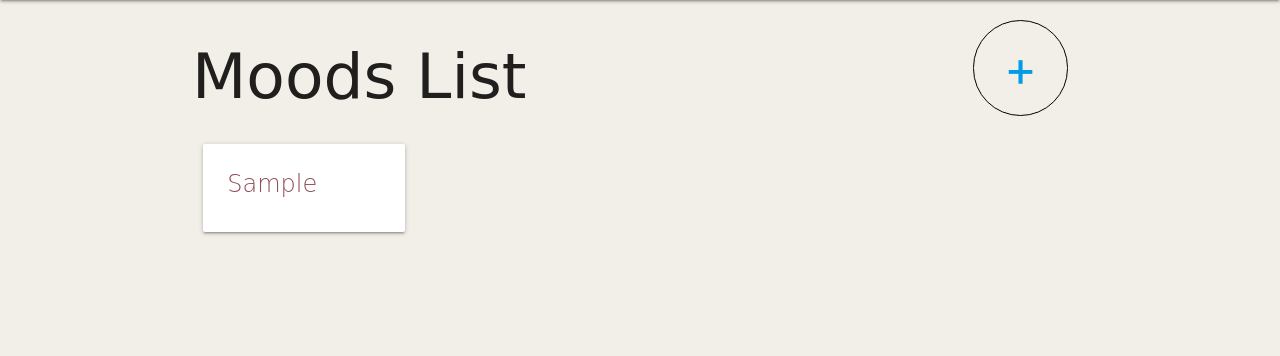
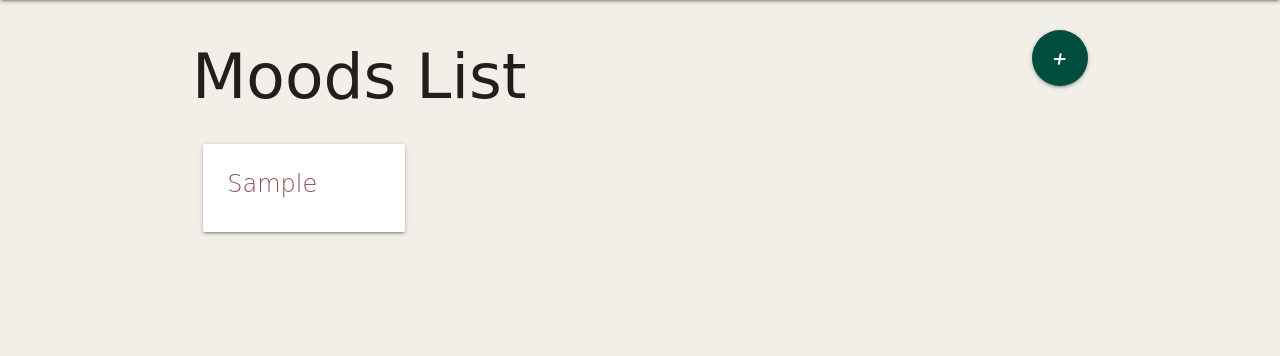
Before and after one commit to kellynelson13/my-journal, a Django app: page /moods/ in a window 1280 px wide. Shown: the part 64-420 px from the top of the page. Run offline with Django 4.2, Linux system fonts and the light colour scheme; a user stored in the database is signed in; tables that the repository leaves empty hold one stand-in row (values such as "Sample post"); some web fonts are replaced.

Commit message:
styles add mood button

```diff
--- a/main_app/static/css/style.css
+++ b/main_app/static/css/style.css
@@ -41,13 +41,12 @@ footer {
 }
 
 .add-mood {
-    padding: 0px 30px;
-    margin: 20px;
-    border: solid black 1px;
+
+    margin: 30px 0;
+
     display: flex;
     align-items: center;
-    font-size: 50px;
-    border-radius: 70px;
+
 }
 .add-mood:hover {
     cursor: pointer;
--- a/main_app/templates/main_app/entry_form.html
+++ b/main_app/templates/main_app/entry_form.html
@@ -13,7 +13,7 @@
     <!-- Render the inputs inside of <tr>s & <td>s -->
     {{ form.as_table }}
   </table>
-  <input type="submit" value="Submit!" class="button" />
+  <input type="submit" value="Submit!" class="button teal darken-4" />
 </form>
 
 <script>
--- a/main_app/templates/main_app/mood_form.html
+++ b/main_app/templates/main_app/mood_form.html
@@ -13,6 +13,6 @@
     <!-- Render the inputs inside of <tr>s & <td>s -->
     {{ form.as_table }}
   </table>
-  <input type="submit" value="Submit!" class="btn" />
+  <input type="submit" value="Submit!" class="button teal darken-4" />
 </form>
 {% endblock %}
--- a/main_app/templates/moods/index.html
+++ b/main_app/templates/moods/index.html
@@ -2,7 +2,7 @@
 
 <div class="mood-header">
   <h1 id="moods-list" class="cursive">Moods List</h1>
-  <a class="add-mood" href="{% url 'moods_create' %}">+</a>
+  <a class=" add-mood btn-floating btn-large waves-effect waves-light teal darken-4" href="{% url 'moods_create' %}"><i class="material-icons">+</i></a>
 </div>
 
 <div class="row">
--- a/main_app/templates/registration/login.html
+++ b/main_app/templates/registration/login.html
@@ -1,7 +1,7 @@
 
 {% extends 'base.html' %} {% block content %}
 
-<h1>Log In</h1>
+<h1 class="cursive">Log In</h1>
 
 <form method="post" action="{% url 'login' %}">
     {% csrf_token %} {{ form.as_p }}
--- a/main_app/templates/registration/signup.html
+++ b/main_app/templates/registration/signup.html
@@ -1,6 +1,6 @@
 {% extends 'base.html' %} {% block content %}
 
-<h1>Sign Up</h1>
+<h1 class="cursive">Sign Up</h1>
 
 {% if error_message %}
 <p class="red-text">{{ error_message }}</p>
```
